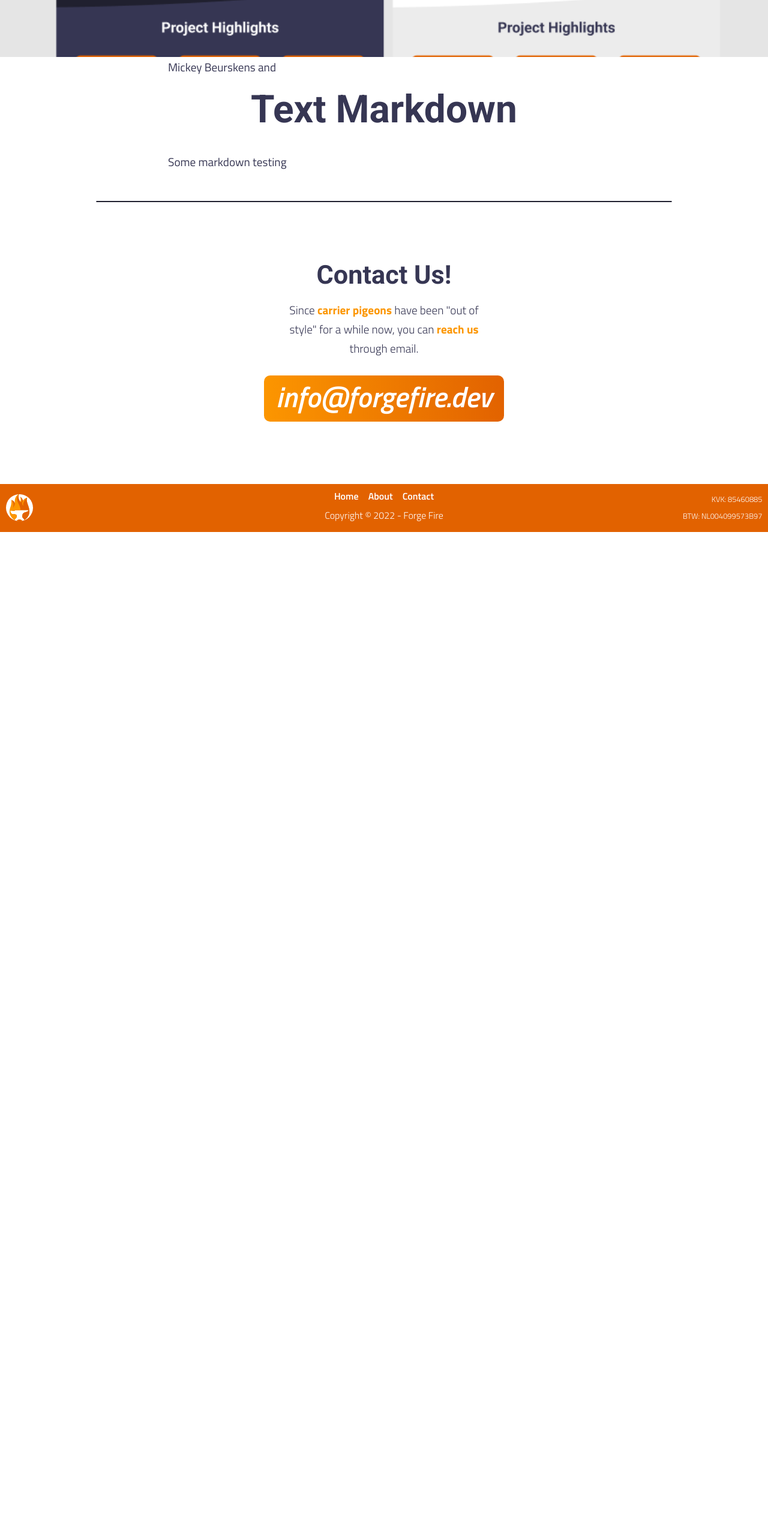
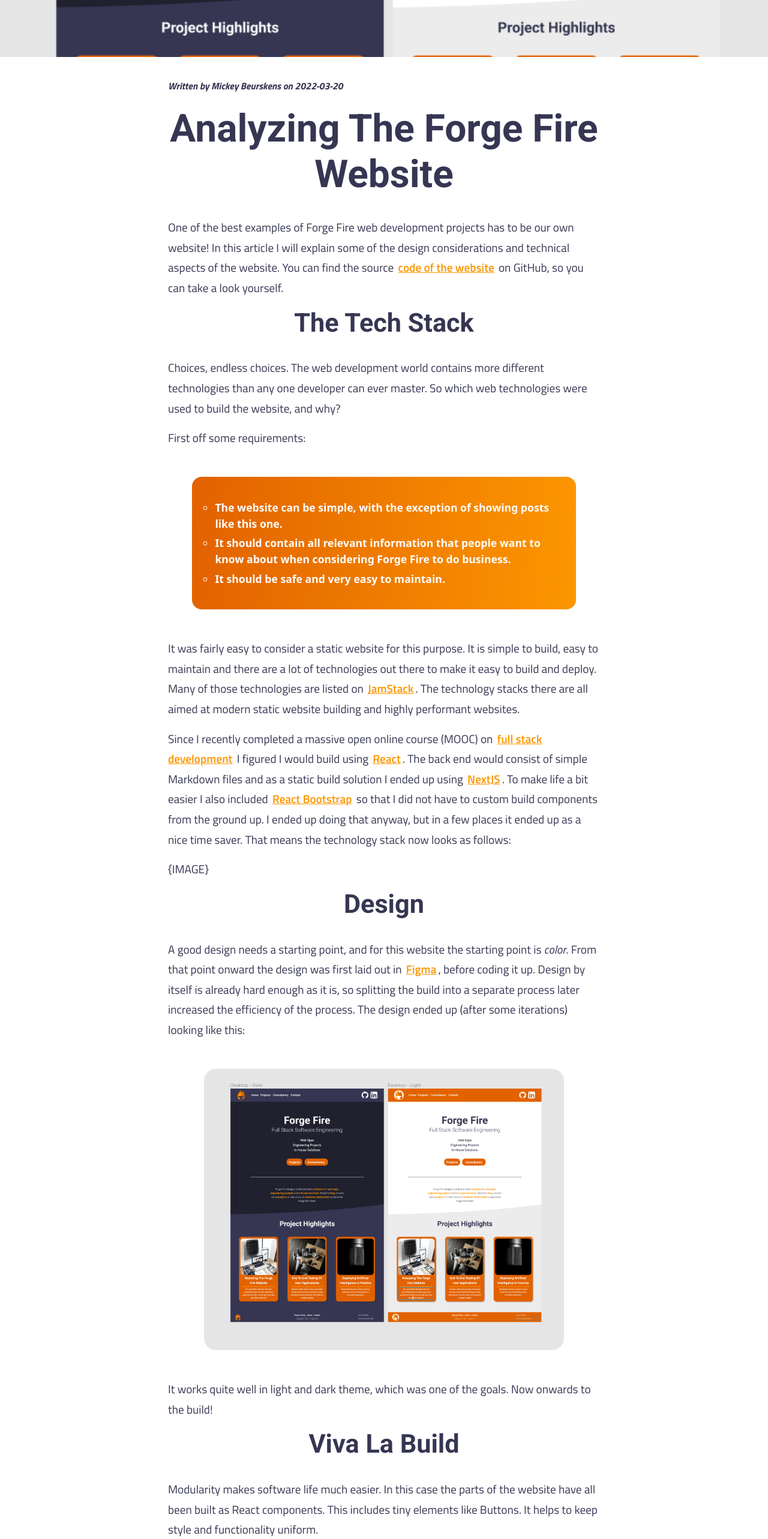
Before and after one commit to mickeybeurskens/forgefire-website, a Next.js app: page /posts/analyzing_the_forge_fire_website in a window 1280 px wide. Shown: the part 180-2746 px from the top of the page at 60% size. Before the commit the page ends 1067 px from the top, so only its background shows below. Built offline with nearby package versions, Linux system fonts and the light colour scheme.

Commit message:
Add hero bar for posts

```diff
--- a/_posts/analyzing_the_forge_fire_website.md
+++ b/_posts/analyzing_the_forge_fire_website.md
@@ -1,10 +1,55 @@
 ---
 title: Analyzing The Forge Fire Website
 author: Mickey Beurskens
-date: "2022-02-16"
+date: "2022-03-20"
 summary: "The Lindy effect theorizes that non-perishable goods have life expectancy poportional to their current age. How does this effect software?"
 img_path: /images/projects/card/ff_website.png
 ---
 
-# Text Markdown
-Some markdown testing
+# Analyzing The Forge Fire Website
+
+One of the best examples of Forge Fire web development projects has to be our own website! In this article I will explain some of the design considerations and technical aspects of the website. You can find the source [code of the website]() on GitHub, so you can take a look yourself.
+
+## The Tech Stack
+
+Choices, endless choices. The web development world contains more different technologies than any one developer can ever master. So which web technologies were used to build the website, and why?
+
+First off some requirements:
+
+> - The website can be simple, with the exception of showing posts like this one.
+> - It should contain all relevant information that people want to know about when considering Forge Fire to do business.
+> - It should be safe and very easy to maintain.
+
+It was fairly easy to consider a static website for this purpose. It is simple to build, easy to maintain and there are a lot of technologies out there to make it easy to build and deploy. Many of those technologies are listed on [JamStack](https://jamstack.org/). The technology stacks there are all aimed at modern static website building and highly performant websites.
+
+Since I recently completed a massive open online course (MOOC) on [full stack development]() I figured I would build using [React]().  The back end would consist of simple Markdown files and as a static build solution I ended up using [NextJS](). To make life a bit easier I also included [React Bootstrap]() so that I did not have to custom build components from the ground up. I ended up doing that anyway, but in a few places it ended up as a nice time saver. That means the technology stack now looks as follows:
+
+{IMAGE}
+
+## Design
+
+A good design needs a starting point, and for this website the starting point is *color*. From that point onward the design was first laid out in [Figma](), before coding it up. Design by itself is already hard enough as it is, so splitting the build into a separate process later increased the efficiency of the process. The design ended up (after some iterations) looking like this:
+
+![ff_website](/images/projects/card/ff_website.png)
+
+It works quite well in light and dark theme, which was one of the goals. Now onwards to the build!
+
+## Viva La Build
+
+Modularity makes software life much easier. In this case the parts of the website have all been built as React components. This includes tiny elements like Buttons. It helps to keep style and functionality uniform.
+
+{IMAGE OF BUTTON AND CODE}
+
+Styling is done using NextJS's [SASS]() module system. Using it makes it easy to separate styling for each component. It generates a unique prefix for CSS classes so that the styling in the module in only applied to the component in question. The styling also leverages SASS variables to make switching out colors and fonts straightforward.
+
+Since this website also includes blog posts (like the one you are reading now ;)) it also includes a system to load [Markdown]() files. This is easily replaceable by a content management system, but this simple solution works well for now.
+
+## Hosting
+
+And thus the website was born. Nice and simple, handling all the prior requirements and easy to maintain. [Vercel](), the company developing NextJS, allows for easy hosting when using NextJS. However since I'd like to keep the hosting close to home for now (Netherlands), I resolved to [TransIP]() (not sponsored) for my hosting needs. Exporting the website using `next export` to a purely static format required not using the NextJS Image tags or choosing a different provider for image optimization. Since this website is so simple I opted for the former.
+
+The current setup needs a couple of manual steps to deploy the website, which is something I would like to automate in the future.
+
+## Concluding
+
+And thus the Forge Fire website is born! It does everything it needs to and even allows posts! The deployment process is a little cumbersome currently, but the design turned out great and maintenance is extremely low. If blogging becomes a larger part of the website I will probably rework the system a bit, but for now it works well and serves its purpose.
--- a/pages/posts/[slug].js
+++ b/pages/posts/[slug].js
@@ -1,29 +1,25 @@
 import React from 'react'
-import { useRouter } from 'next/router'
 import { getAllPosts, getPostBySlug } from '../../lib/post'
 import Contact from '../../components/Contact'
+import Divider from '../../components/Divider'
 import ReactMarkdown from 'react-markdown'
 import styles from '../../styles/posts.module.scss'
-import Divider from '../../components/Divider'
 
 const PostHero = ({img_path}) => {
   return (
-      <div style={{backgroundImage: 'url(' + img_path + ')',
-        backgroundPosition: 'center',
-        backgroundSize: 'cover',
-        backgroundRepeat: 'no-repeat',
-        height: 200}}/>
+      <div style={{backgroundImage: 'url(' + img_path + ')'}}
+        className={styles.post_hero}/>
   )
 }
 
 const Post = ({post}) => {
-  const router = useRouter()
-  const { id } = router.query
   return (
     <div>
       <PostHero img_path={post.img_path}/>
       <div className={styles.posts}>
-        <p>{post.author} and {id} </p>
+        <div className='bg-gradient'>
+          <p className={styles.metadata}>Written by {post.author} on {post.date} </p>
+        </div>
         <ReactMarkdown>{post.content}</ReactMarkdown>
       </div>
       <Divider/>
--- a/styles/posts.module.scss
+++ b/styles/posts.module.scss
@@ -63,3 +63,17 @@
 .posts a:hover {
   color: $c-yellow-orange;
 }
+
+.post_hero {
+  margin-bottom: 2rem;
+  height: 200px;
+  background-position: center;
+  background-size: cover;
+  background-repeat: no-repeat;
+}
+
+.posts .metadata {
+  font-style: italic;
+  font-weight: 700;
+  font-size: 1rem;
+}
```
